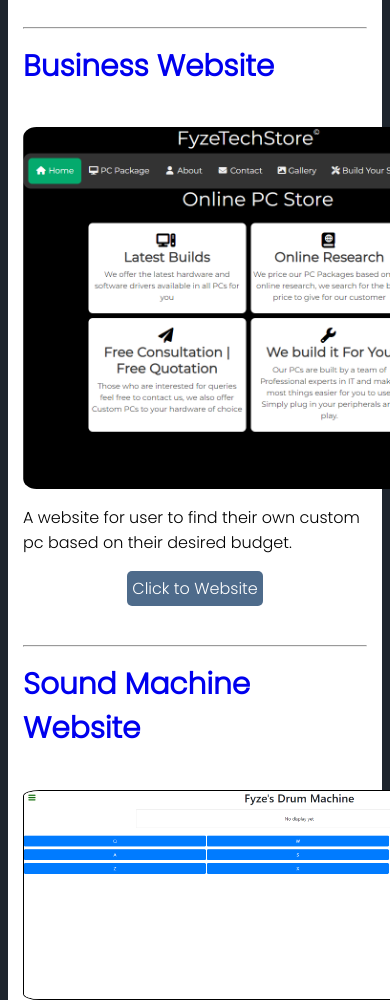
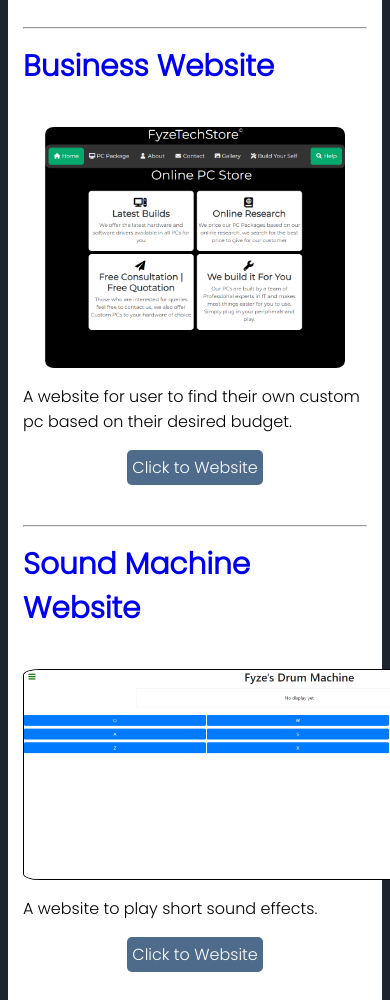
Before and after one commit to hafyze/Portfolio-Website, a plain HTML site: page index.html in a window 390 px wide. Shown: the part 780-1780 px from the top of the page. Drawn offline with Linux system fonts and the light colour scheme.

Commit message:
Update index.css

```diff
--- a/css/index.css
+++ b/css/index.css
@@ -106,7 +106,7 @@ div a{
 .project_image{
     margin: auto;
     display: block;
-    width: autog;
+    width: auto;
     max-width: 450px;
     height: auto;
     text-align: center;
@@ -122,6 +122,10 @@ div a{
         border: 1px solid white;
         border-radius: 8px;
         background-color: #344353;
+    }
+    .project_image{
+        max-width: 300px;
+
     }
 }
 
```
